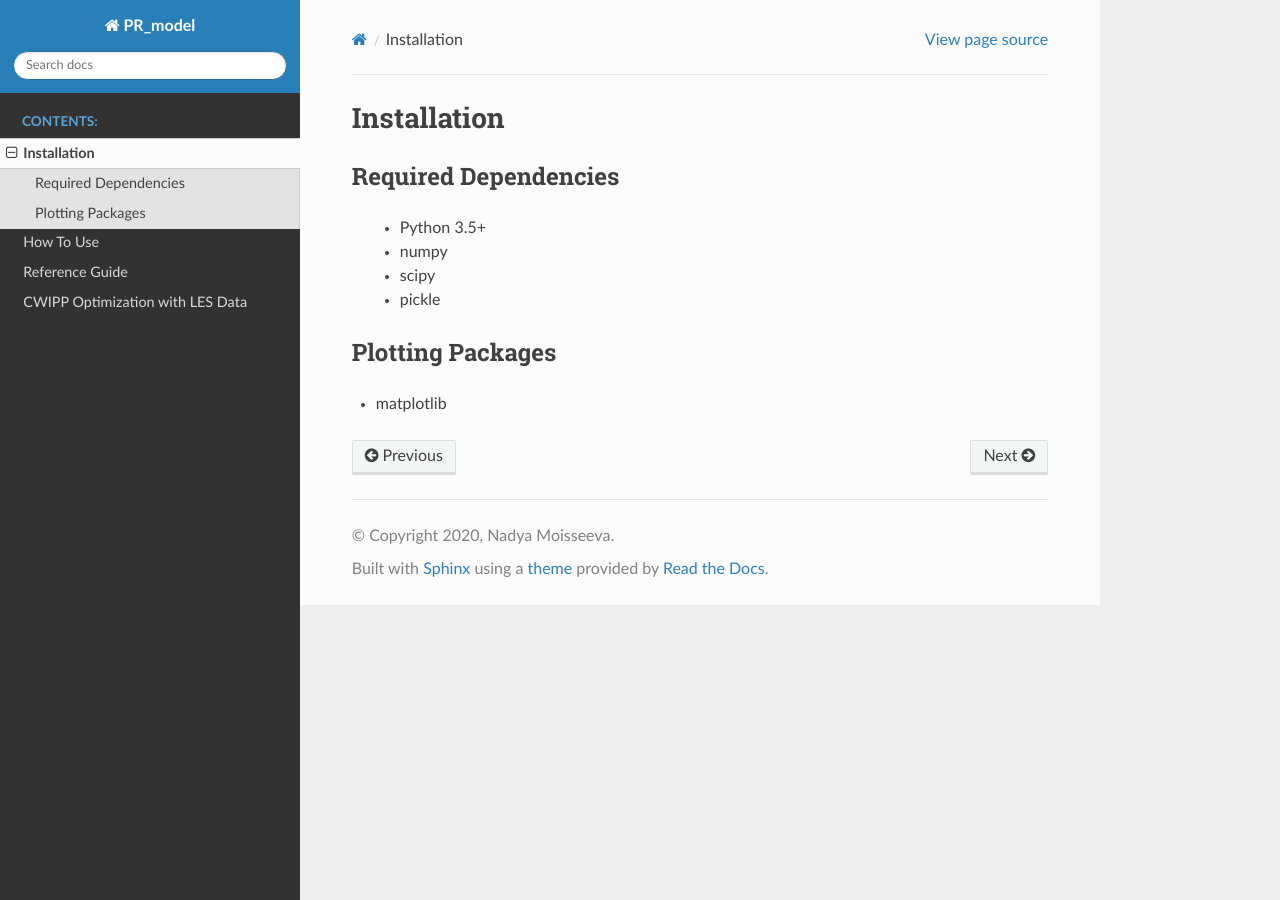
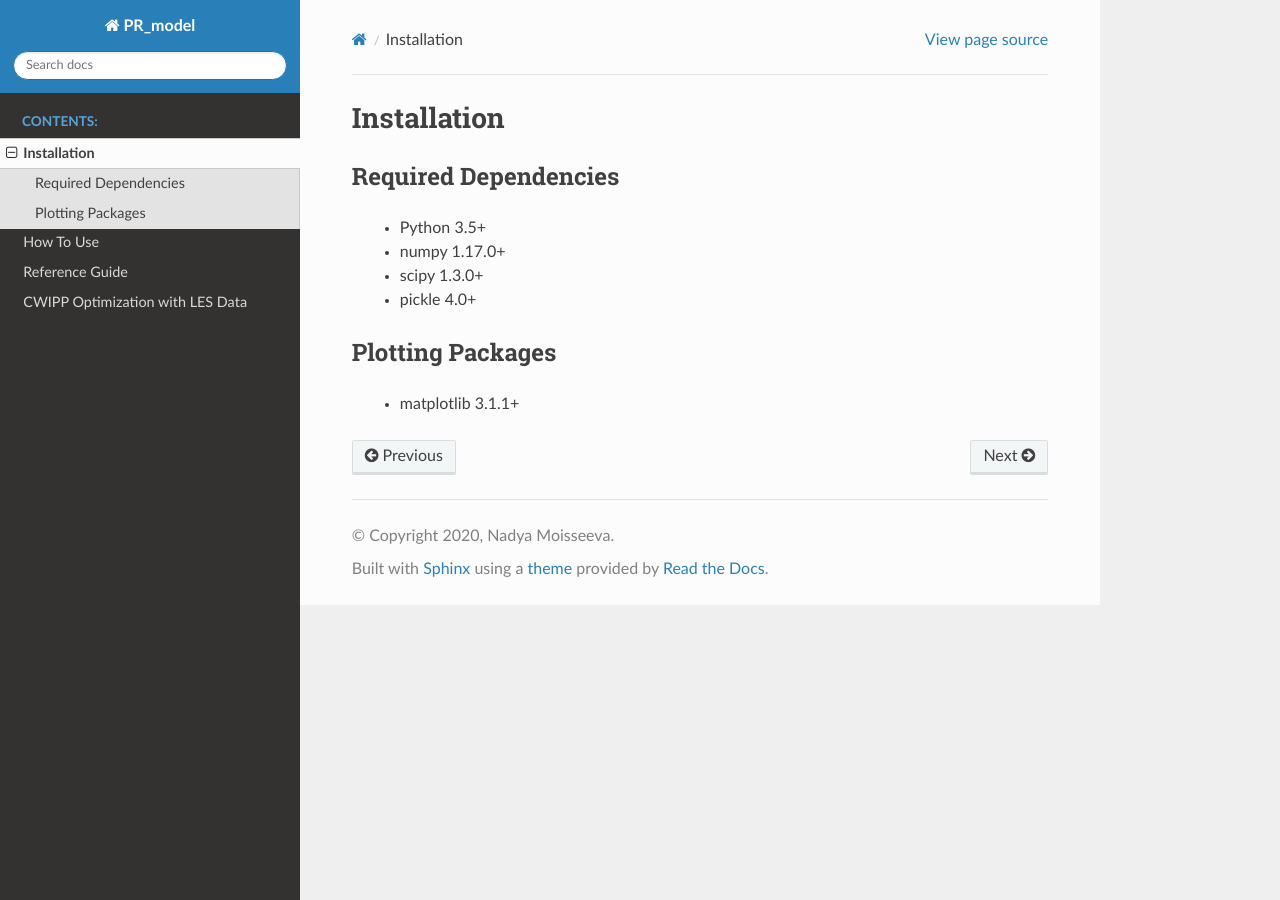
Before and after one commit to nmoisseeva/cwipp, a Sphinx documentation site: the page built from docs/source/install.rst, in a window 1280 px wide. Built offline with Sphinx 7.4.7 and the Read the Docs theme 2.0.0, drawn with Linux system fonts in a browser that asks for light colours.

Commit message:
docs progress

```diff
--- a/docs/source/conf.py
+++ b/docs/source/conf.py
@@ -48,6 +48,7 @@ templates_path = ['_templates']
 # This pattern also affects html_static_path and html_extra_path.
 exclude_patterns = ['_build', 'Thumbs.db', '.DS_Store']
 
+autosummary_generate_overwrite = True
 # -- Options for HTML output -------------------------------------------------
 
 # The theme to use for HTML and HTML Help pages.  See the documentation for
--- a/docs/source/install.rst
+++ b/docs/source/install.rst
@@ -6,11 +6,11 @@ Required Dependencies
 ---------------------
 
  - Python 3.5+
- - numpy
- - scipy
- - pickle
+ - numpy 1.17.0+
+ - scipy 1.3.0+
+ - pickle 4.0+
 
 Plotting Packages
 ---------------------
 
-- matplotlib
+ - matplotlib 3.1.1+
```
Also changed, not shown: docs/source/reference.rst (+4 -4 lines), 13 other files.
